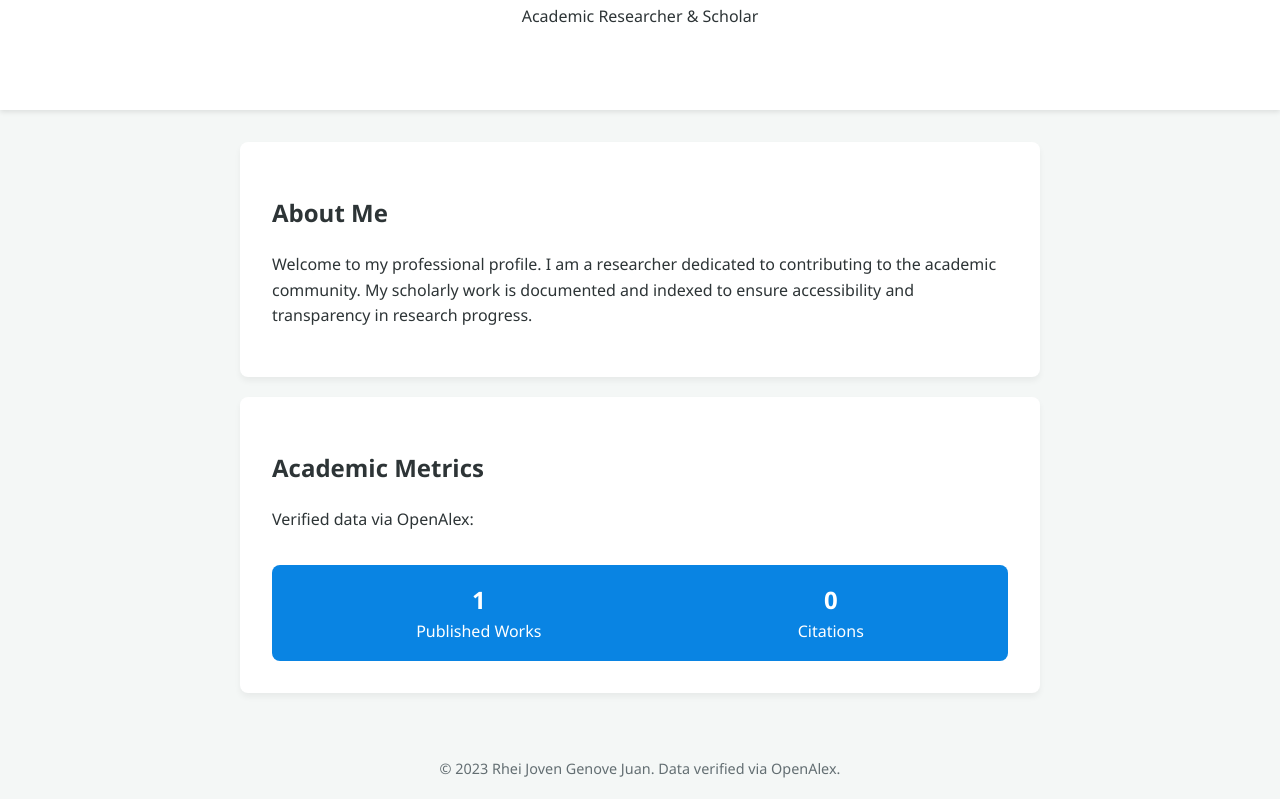
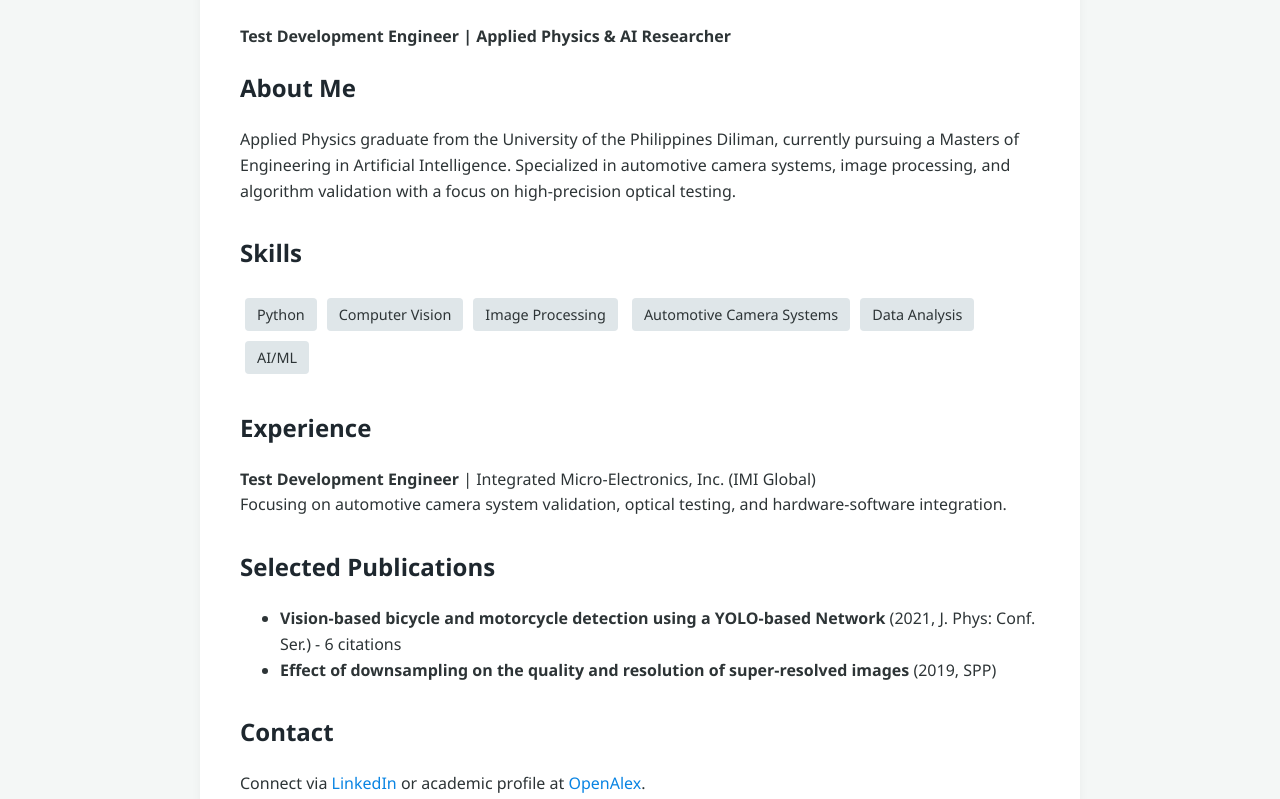
Before and after one commit to rheijovenjuan/rheijovenjuan.github.io, a plain HTML site: page index.html in a window 1280 px wide. Shown: the part 127-926 px from the top of the page. Drawn offline with Linux system fonts and the light colour scheme.

Commit message:
Update portfolio with academic minimalist design

```diff
--- a/index.html
+++ b/index.html
@@ -1,89 +1,52 @@
 <!DOCTYPE html>
 <html lang="en">
 <head>
-    <meta charset="UTF-8">
-    <meta name="viewport" content="width=device-width, initial-scale=1.0">
-    <title>Rhei Joven Genove Juan | Personal Portfolio</title>
-    <style>
-        :root {
-            --bg: #f4f7f6;
-            --text: #2d3436;
-            --accent: #0984e3;
-        }
-        body {
-            font-family: 'Segoe UI', Tahoma, Geneva, Verdana, sans-serif;
-            line-height: 1.6;
-            margin: 0;
-            color: var(--text);
-            background-color: var(--bg);
-        }
-        header {
-            background: #fff;
-            padding: 4rem 2rem;
-            text-align: center;
-            box-shadow: 0 2px 5px rgba(0,0,0,0.1);
-        }
-        .container {
-            max-width: 800px;
-            margin: 2rem auto;
-            padding: 0 1rem;
-        }
-        .card {
-            background: #fff;
-            padding: 2rem;
-            border-radius: 8px;
-            box-shadow: 0 4px 6px rgba(0,0,0,0.05);
-        }
-        h1 { margin: 0; color: var(--accent); }
-        .stats {
-            display: flex;
-            justify-content: space-around;
-            margin-top: 2rem;
-            padding: 1rem;
-            background: var(--accent);
-            color: #fff;
-            border-radius: 8px;
-        }
-        .stat-item { text-align: center; }
-        .stat-value { display: block; font-size: 1.5rem; font-weight: bold; }
-        footer { text-align: center; padding: 2rem; font-size: 0.9rem; color: #636e72; }
-    </style>
+<meta charset="UTF-8"><meta name="viewport" content="width=device-width, initial-scale=1.0">
+<title>Rhei Joven Juan | Portfolio</title>
+<style>
+:root { --bg: #f4f7f6; --text: #2d3436; --accent: #0984e3; --muted: #636e72; }
+body { font-family: 'Segoe UI', Tahoma, sans-serif; line-height: 1.6; color: var(--text); background: var(--bg); margin: 0; padding: 20px; }
+.container { max-width: 800px; margin: auto; background: #fff; padding: 40px; border-radius: 8px; box-shadow: 0 2px 10px rgba(0,0,0,0.05); }
+h1, h2 { color: #1e272e; }
+h1 { margin-top: 0; border-bottom: 2px solid var(--accent); display: inline-block; }
+section { margin-bottom: 30px; }
+.skill-tag { display: inline-block; background: #dfe6e9; padding: 5px 12px; margin: 5px; border-radius: 4px; font-size: 0.9em; }
+a { color: var(--accent); text-decoration: none; }
+@media (max-width: 600px) { .container { padding: 20px; } }
+</style>
 </head>
 <body>
-
+<div class="container">
 <header>
-    <h1>Rhei Joven Genove Juan</h1>
-    <p>Academic Researcher & Scholar</p>
+<h1>Rhei Joven Juan</h1>
+<p><strong>Test Development Engineer | Applied Physics & AI Researcher</strong></p>
 </header>
-
-<div class="container">
-    <section class="card">
-        <h2>About Me</h2>
-        <p>Welcome to my professional profile. I am a researcher dedicated to contributing to the academic community. My scholarly work is documented and indexed to ensure accessibility and transparency in research progress.</p>
-    </section>
-
-    <section class="card" style="margin-top: 20px;">
-        <h2>Academic Metrics</h2>
-        <p>Verified data via OpenAlex:</p>
-        <div class="stats">
-            <div class="stat-item">
-                <span class="stat-value">1</span>
-                <span>Published Works</span>
-            </div>
-            <div class="stat-item">
-                <span class="stat-value">0</span>
-                <span>Citations</span>
-            </div>
-        </div>
-    </section>
+<section>
+<h2>About Me</h2>
+<p>Applied Physics graduate from the University of the Philippines Diliman, currently pursuing a Masters of Engineering in Artificial Intelligence. Specialized in automotive camera systems, image processing, and algorithm validation with a focus on high-precision optical testing.</p>
+</section>
+<section>
+<h2>Skills</h2>
+<div class="skill-tag">Python</div><div class="skill-tag">Computer Vision</div><div class="skill-tag">Image Processing</div>
+<div class="skill-tag">Automotive Camera Systems</div><div class="skill-tag">Data Analysis</div><div class="skill-tag">AI/ML</div>
+</section>
+<section>
+<h2>Experience</h2>
+<p><strong>Test Development Engineer</strong> | Integrated Micro-Electronics, Inc. (IMI Global)<br>
+Focusing on automotive camera system validation, optical testing, and hardware-software integration.</p>
+</section>
+<section>
+<h2>Selected Publications</h2>
+<ul>
+<li><strong>Vision-based bicycle and motorcycle detection using a YOLO-based Network</strong> (2021, J. Phys: Conf. Ser.) - 6 citations</li>
+<li><strong>Effect of downsampling on the quality and resolution of super-resolved images</strong> (2019, SPP)</li>
+</ul>
+</section>
+<section>
+<h2>Contact</h2>
+<p>Connect via <a href="https://www.linkedin.com/in/rhei-joven-juan">LinkedIn</a> or academic profile at <a href="https://openalex.org/authors/A5038337722">OpenAlex</a>.</p>
+</section>
 </div>
-
-<footer>
-    &copy; 2023 Rhei Joven Genove Juan. Data verified via OpenAlex.
-</footer>
-
-<script>
-    console.log("Portfolio loaded for Rhei Joven Genove Juan");
-</script>
+<script>console.log("Portfolio loaded for Rhei Joven Juan");</script>
 </body>
 </html>
```
